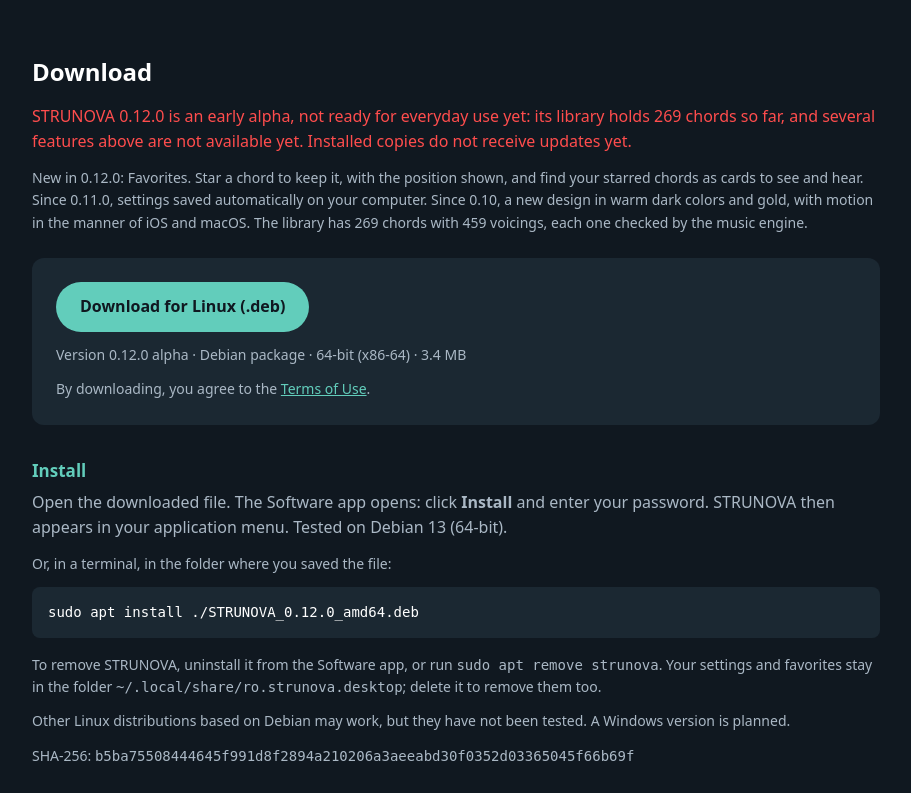
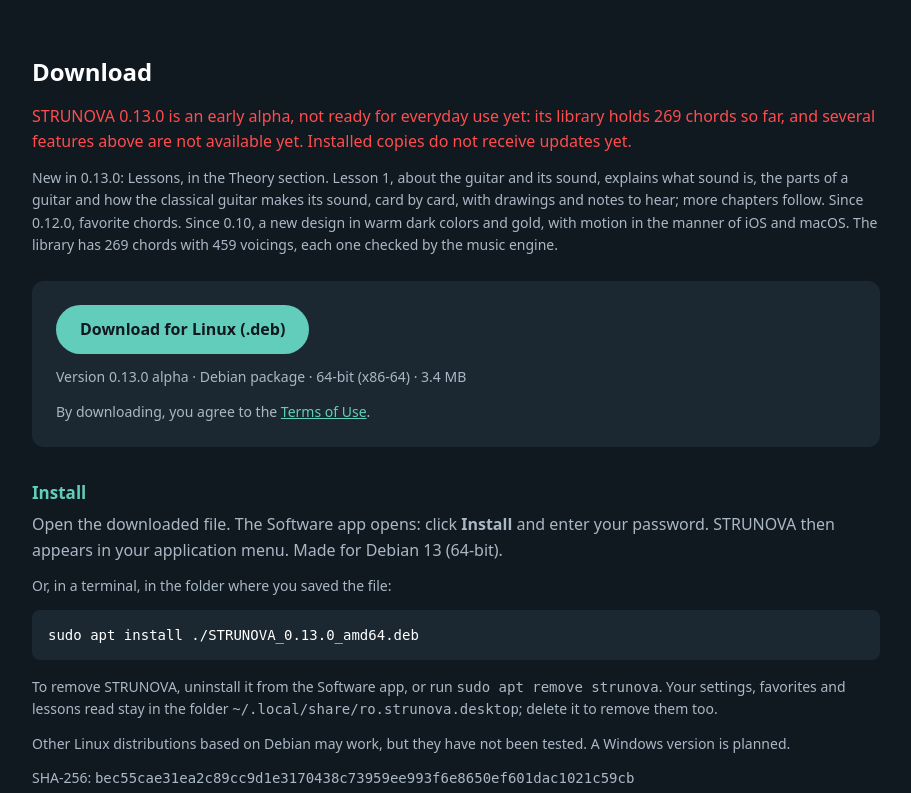
Before and after one commit to strunova/strunova.github.io, a plain HTML site: page index.html in a window 1280 px wide. Shown: the part 1546-2339 px from the top of the page, without its empty margins (184-1095 px from the left). Drawn offline with Linux system fonts and the light colour scheme.

Commit message:
Offer STRUNOVA 0.13.0 alpha: lessons
Co-Authored-By: Claude Opus 5.5 <noreply@anthropic.com>

```diff
--- a/index.html
+++ b/index.html
@@ -38,8 +38,8 @@
         </p>
       </div>
       <div class="hero-actions">
-        <a class="button" href="download/STRUNOVA_0.12.0_amd64.deb" download
-          >Download alpha 0.12.0 for Linux</a
+        <a class="button" href="download/STRUNOVA_0.13.0_amd64.deb" download
+          >Download alpha 0.13.0 for Linux</a
         >
         <p class="hero-note">
           Debian 13 · .deb · 3.4 MB · <a href="#download">How to install</a> · By
@@ -105,24 +105,25 @@
       <section id="download" class="download">
         <h2>Download</h2>
         <p class="danger">
-          STRUNOVA 0.12.0 is an early alpha, not ready for everyday use yet: its library
+          STRUNOVA 0.13.0 is an early alpha, not ready for everyday use yet: its library
           holds 269 chords so far, and several features above are not available yet. Installed copies do not receive updates yet.
         </p>
         <p class="small">
-          New in 0.12.0: Favorites. Star a chord to keep it, with the position shown,
-          and find your starred chords as cards to see and hear. Since 0.11.0, settings
-          saved automatically on your computer. Since 0.10, a new
+          New in 0.13.0: Lessons, in the Theory section. Lesson 1, about the guitar
+          and its sound, explains what sound is, the parts of a guitar and how the
+          classical guitar makes its sound, card by card, with drawings and notes to
+          hear; more chapters follow. Since 0.12.0, favorite chords. Since 0.10, a new
           design in warm dark colors and gold, with motion in the manner of iOS and
           macOS. The library has 269 chords with 459 voicings, each one checked by the
           music engine.
         </p>
 
         <div class="download-card">
-          <a class="button" href="download/STRUNOVA_0.12.0_amd64.deb" download
+          <a class="button" href="download/STRUNOVA_0.13.0_amd64.deb" download
             >Download for Linux (.deb)</a
           >
           <p class="file-info">
-            Version 0.12.0 alpha · Debian package · 64-bit (x86-64) · 3.4 MB
+            Version 0.13.0 alpha · Debian package · 64-bit (x86-64) · 3.4 MB
           </p>
           <p class="file-info">
             By downloading, you agree to the <a href="terms.html">Terms of Use</a>.
@@ -132,21 +133,21 @@
         <h3>Install</h3>
         <p>
           Open the downloaded file. The Software app opens: click <strong>Install</strong>
-          and enter your password. STRUNOVA then appears in your application menu. Tested
-          on Debian 13 (64-bit).
+          and enter your password. STRUNOVA then appears in your application menu. Made
+          for Debian 13 (64-bit).
         </p>
         <p class="small">Or, in a terminal, in the folder where you saved the file:</p>
-        <pre><code>sudo apt install ./STRUNOVA_0.12.0_amd64.deb</code></pre>
+        <pre><code>sudo apt install ./STRUNOVA_0.13.0_amd64.deb</code></pre>
         <p class="small">
           To remove STRUNOVA, uninstall it from the Software app, or run
-          <code>sudo apt remove strunova</code>. Your settings and favorites stay in the folder
+          <code>sudo apt remove strunova</code>. Your settings, favorites and lessons read stay in the folder
           <code>~/.local/share/ro.strunova.desktop</code>; delete it to remove them too.
         </p>
         <p class="small">
           Other Linux distributions based on Debian may work, but they have not been
           tested. A Windows version is planned.
         </p>
-        <p class="small">SHA-256: <code class="checksum">b5ba75508444645f991d8f2894a210206a3aeeabd30f0352d03365045f66b69f</code></p>
+        <p class="small">SHA-256: <code class="checksum">bec55cae31ea2c89cc9d1e3170438c73959ee993f6e8650ef601dac1021c59cb</code></p>
       </section>
     </main>
 
```
Also changed, not shown: 2 other files.
